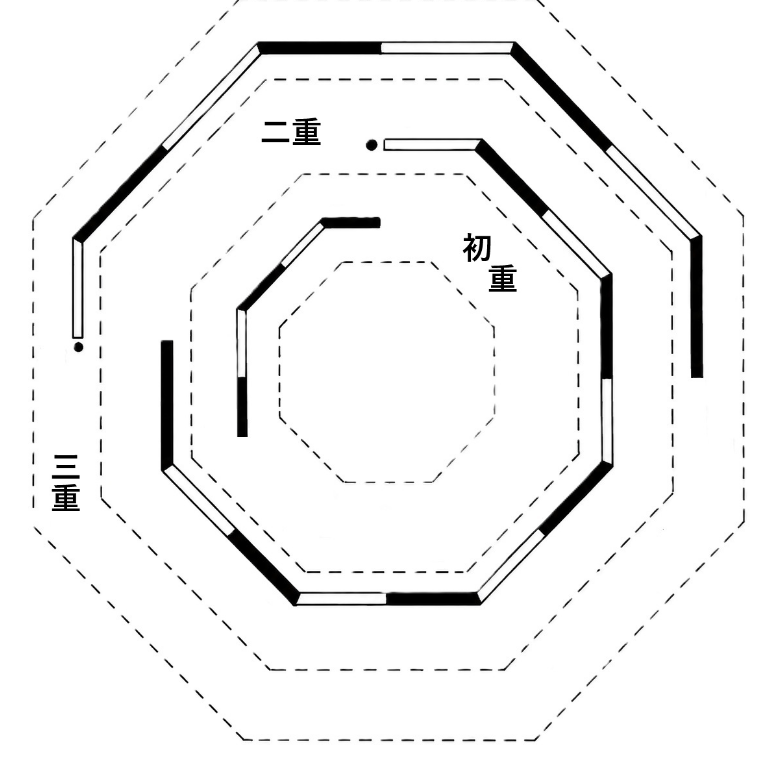
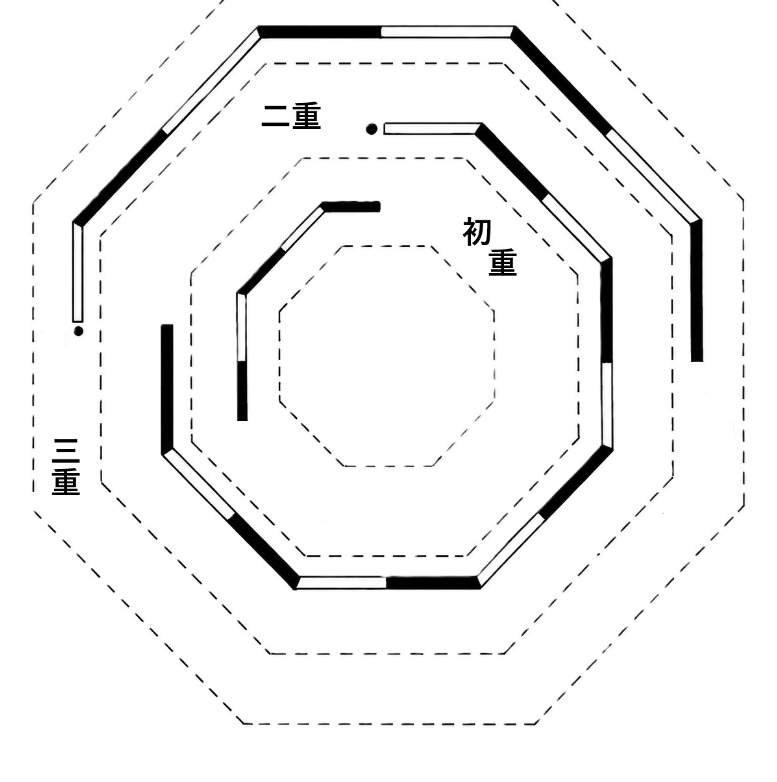
Before and after one commit to kazutakahashimoto111gpt-dot/GoeikaApp, a plain HTML site: page index.html in a window 1280 px wide. Shown: the whole page, without its empty margins (248-1025 px from the left). Drawn offline with Linux system fonts and the light colour scheme.

Commit message:
横向き表示を修正-3

```diff
--- a/style.css
+++ b/style.css
@@ -337,7 +337,7 @@ body {
   }
 
   #imageArea {
-    transform: translateY(-3dvh);
+    transform: translateY(-5dvh);
   }
 
 }
```
